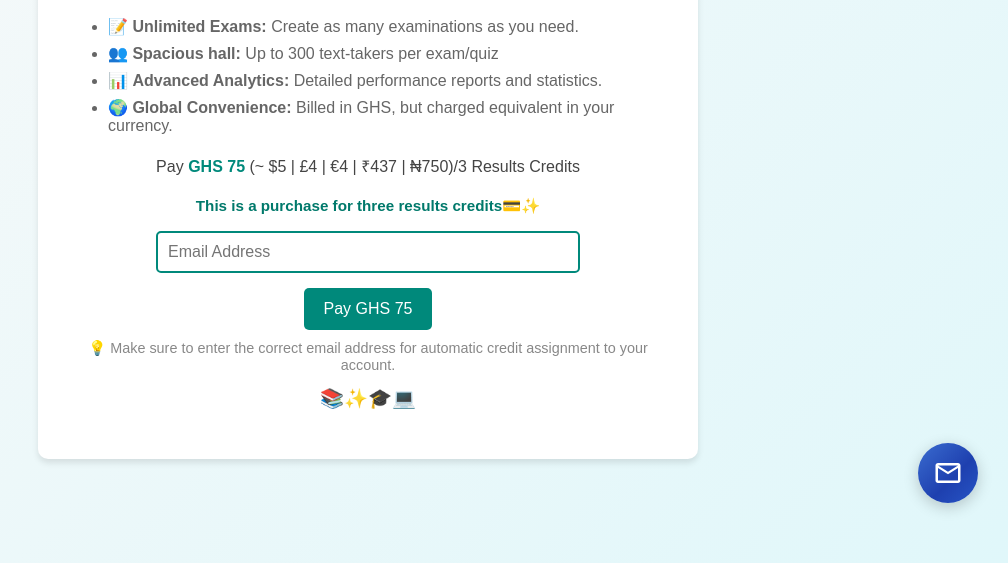
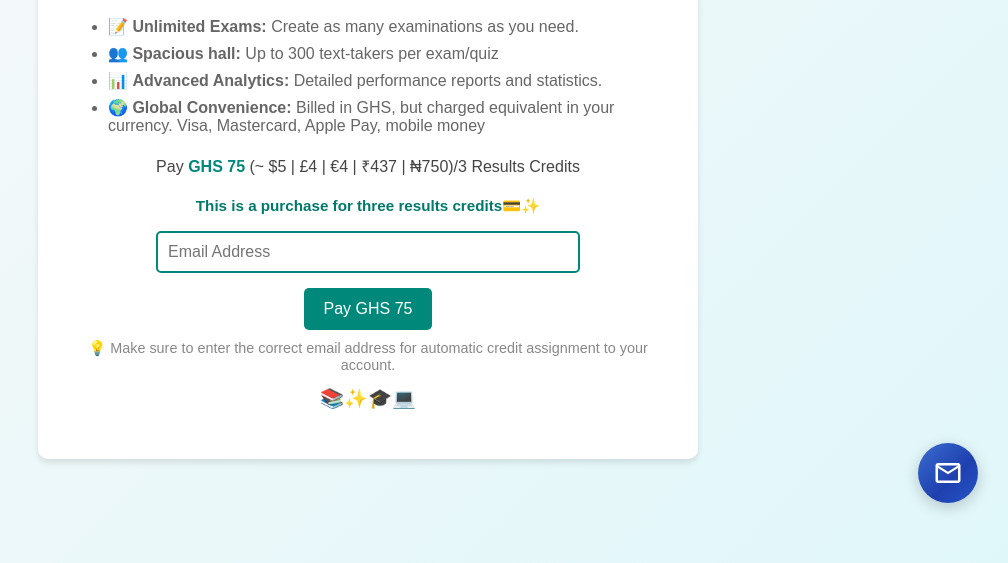
Before and after one commit to enealliance/examinationhall, a plain HTML site: page examinationhallpayment.html in a window 1280 px wide. Shown: the part 237-800 px from the top of the page, without its empty margins (272-1280 px from the left). Drawn offline with Linux system fonts and the light colour scheme.

Commit message:
Update examinationhallpayment.html

```diff
--- a/examinationhallpayment.html
+++ b/examinationhallpayment.html
@@ -224,7 +224,7 @@
             <li>📝 <strong>Unlimited Exams:</strong> Create as many examinations as you need.</li>
             <li>👥 <strong>Spacious hall:</strong> Up to 300 text-takers per exam/quiz</li>
             <li>📊 <strong>Advanced Analytics:</strong> Detailed performance reports and statistics.</li>
-            <li>🌍 <strong>Global Convenience:</strong> Billed in GHS, but charged equivalent in your currency.</li>
+            <li>🌍 <strong>Global Convenience:</strong> Billed in GHS, but charged equivalent in your currency. Visa, Mastercard, Apple Pay, mobile money</li>
         </ul>
         <p class="price-info">Pay <span>GHS 75</span> (~ $5 | £4 | €4 | ₹437 | ₦750)/3 Results Credits</p>
         <p class="highlight">This is a purchase for three results credits💳✨</p>
```
